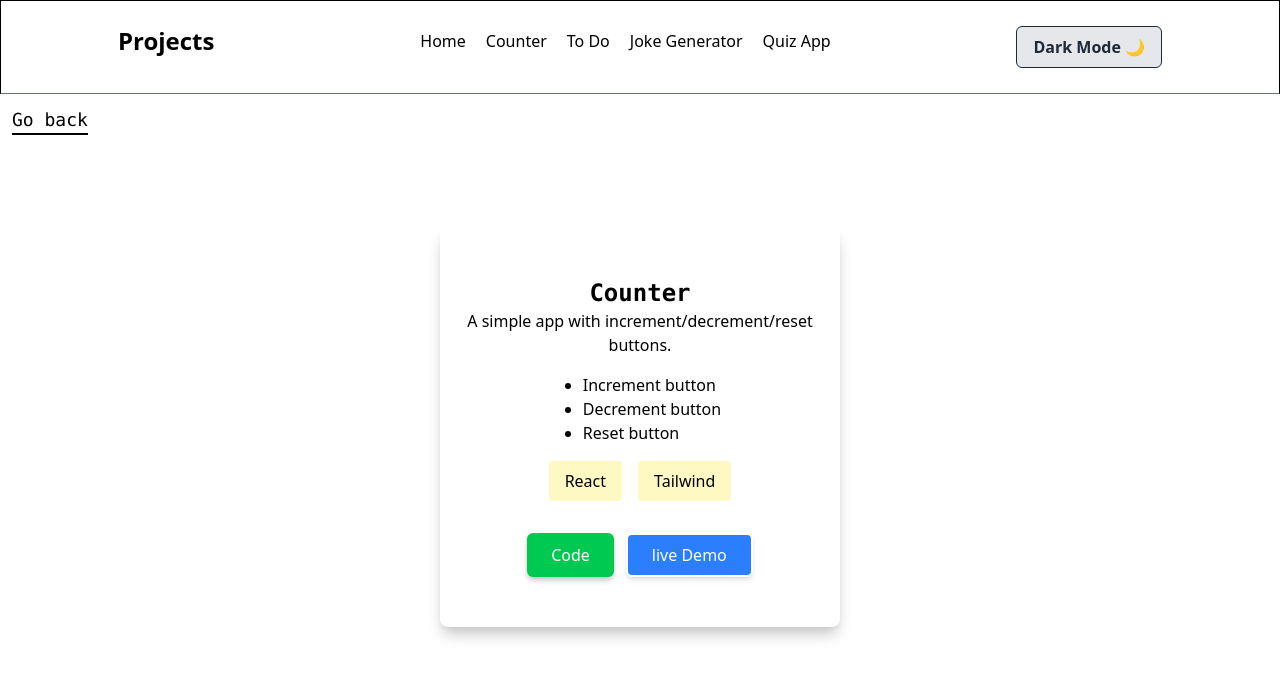
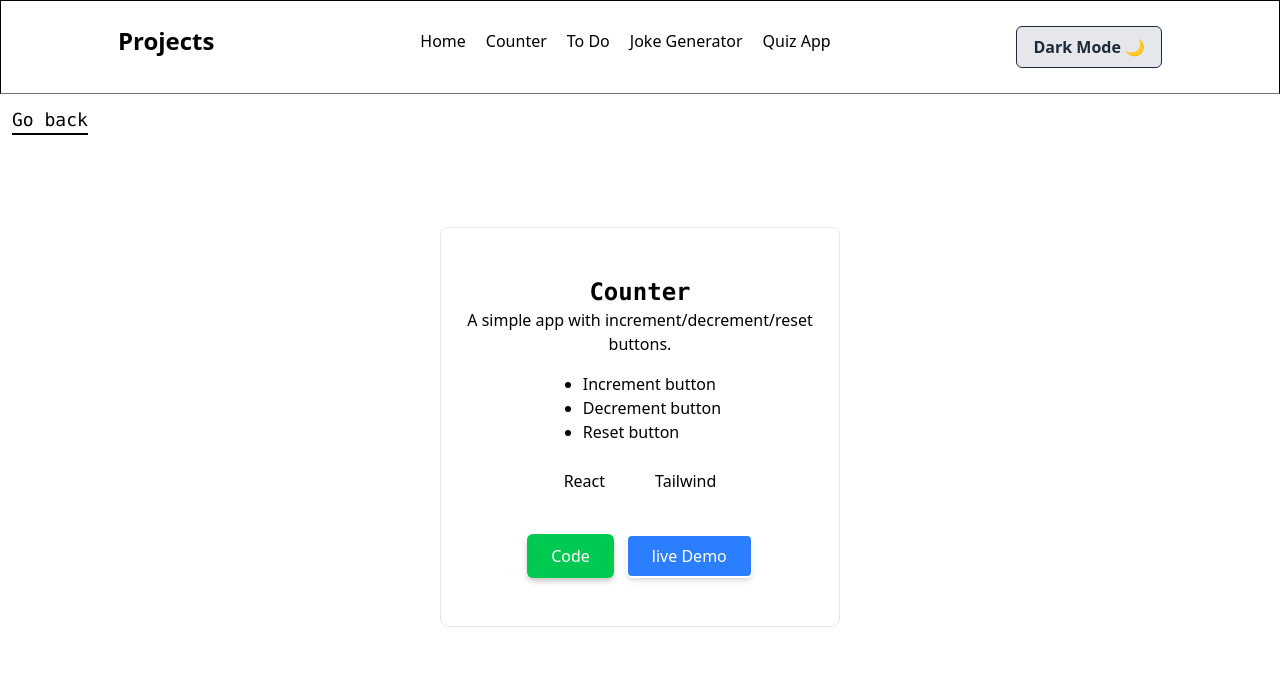
Before and after one commit to paldentitung/Basic-react-project, a React (Vite) app: page /projectsdetails/1 in a window 1280 px wide. Shown: the top 678 px of the page. Built offline with nearby package versions, Linux system fonts and the light colour scheme.

Commit message:
add dark/light mode in missed pages

```diff
--- a/src/Components/Card.jsx
+++ b/src/Components/Card.jsx
@@ -4,7 +4,11 @@ import { Link } from "react-router-dom";
 const Card = ({ id, name, desc }) => {
   return (
     <>
-      <div className="h-[220px] w-full max-w-[300px] flex flex-col shadow-md shadow-[rgb(200,200,200)] p-4 space-y-3 rounded-md transition-all duration-200 hover:scale-110 hover:cursor-pointer ">
+      <div
+        className="h-[220px] w-full max-w-[300px] flex flex-col p-4 space-y-3 rounded-md
+             transition-all duration-200 hover:scale-110 hover:cursor-pointer
+             shadow-md shadow-black/20"
+      >
         <div className="flex-1">
           <div className="text-3xl font-bold font-mono">{name}</div>
           <div>{desc}</div>
--- a/src/Components/ProjectDetailsCard.jsx
+++ b/src/Components/ProjectDetailsCard.jsx
@@ -2,7 +2,7 @@ import React from "react";
 import Button from "./Button";
 import { useParams } from "react-router-dom";
 import { Link } from "react-router-dom";
-const ProjectDetailsCard = () => {
+const ProjectDetailsCard = ({ darkMode }) => {
   const projects = [
     {
       id: "1",
@@ -62,7 +62,15 @@ const ProjectDetailsCard = () => {
         </Link>
       </div>
       <div className="flex justify-center items-center h-[70vh] w-full p-3">
-        <div className="flex h-[400px]  flex-col p-3 space-y-4 justify-center items-center shadow-lg shadow-[rgb(200,200,200)] w-full max-w-[400px]  rounded-lg  transition-all duration-200 hover:scale-105 hover:cursor-pointer ">
+        <div
+          className={`flex h-[400px] flex-col p-3 space-y-4 justify-center items-center
+              w-full max-w-[400px] rounded-lg transition-all duration-200 hover:scale-105 hover:cursor-pointer
+              ${
+                darkMode
+                  ? "bg-gray-800 text-white shadow-black/50 border border-gray-700"
+                  : "bg-white text-black shadow-gray-300 border border-gray-200"
+              }`}
+        >
           <div className="text-center">
             <div className="text-2xl font-mono font-bold">{project.name}</div>
             <div>{project.desc}</div>
@@ -78,7 +86,10 @@ const ProjectDetailsCard = () => {
           </div>
           <div className="flex space-x-4">
             {project.techused.map((tech, index) => (
-              <span key={index} className="py-2 px-4 bg-yellow-100 rounded">
+              <span
+                key={index}
+                className="py-2 px-4  border-[1px] border-white rounded"
+              >
                 {tech}
               </span>
             ))}
```
